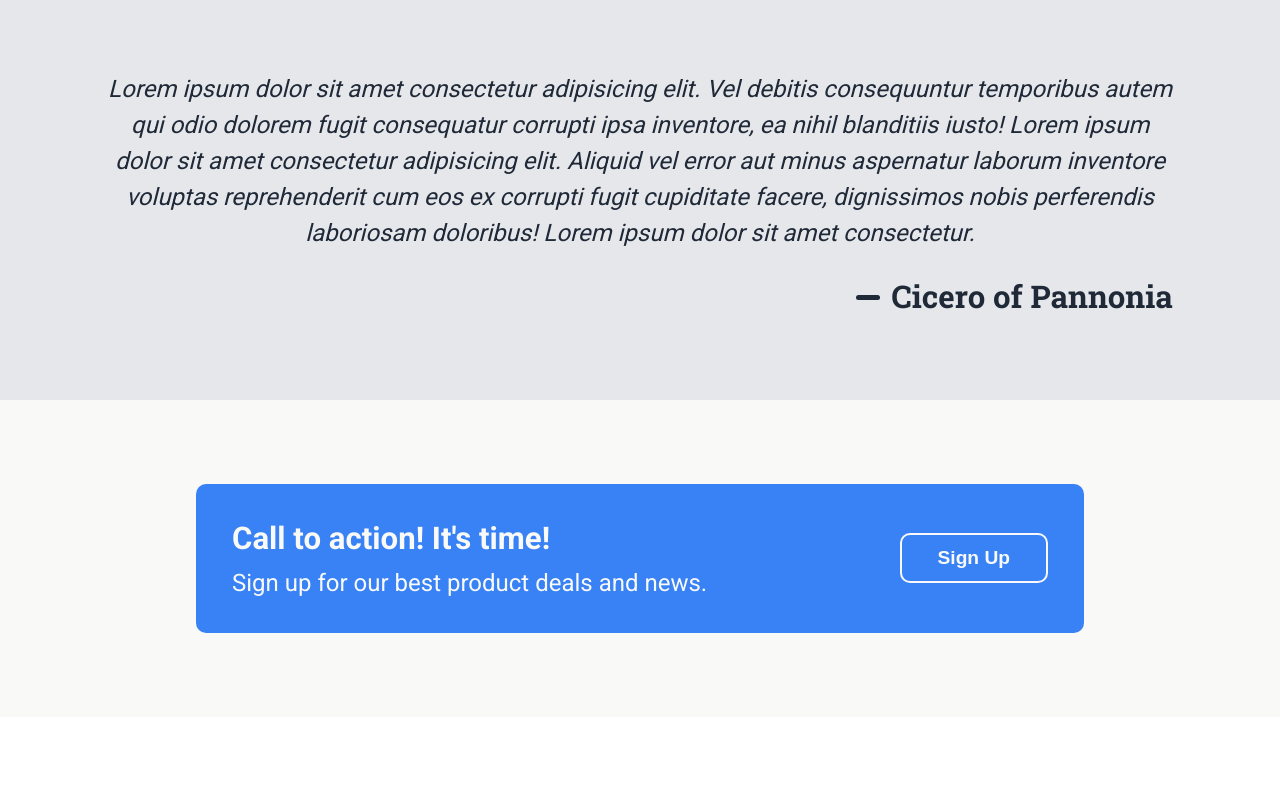
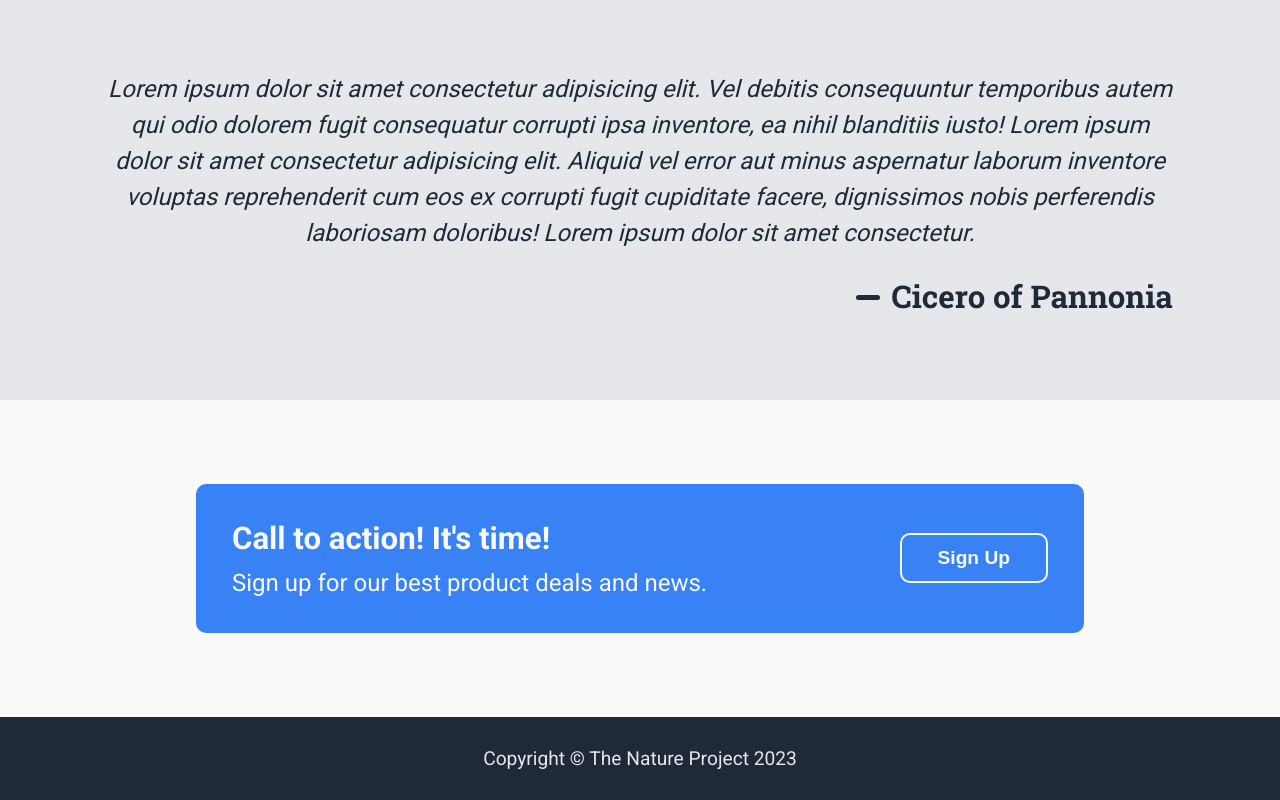
Before and after one commit to lucianpastures/sass-odin-landing-page, a website: page index.html in a window 1280 px wide. Shown: the part 2490-3290 px from the top of the page. Before the commit the page ends 3207 px from the top, so only its background shows below. Drawn offline with Linux system fonts and the light colour scheme.

Commit message:
Build footer styles

```diff
--- a/index.html
+++ b/index.html
@@ -118,5 +118,10 @@
         </div>
       </div>
     </section>
+    <footer class="footer">
+      <div class="container">
+        <p>Copyright &copy; The Nature Project 2023</p>
+      </div>
+    </footer>
   </body>
 </html>
--- a/sass/layout/_footer.scss
+++ b/sass/layout/_footer.scss
@@ -0,0 +1,7 @@
+footer {
+  background-color: var(--clr-primary);
+  color: var(--clr-grey);
+  font-size: 1.6rem;
+  text-align: center;
+  padding: 1.5rem 0;
+}
```
Also changed, not shown: dist/style.css, 1 other file.
